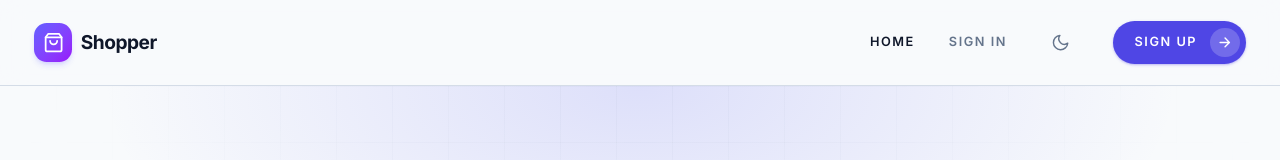
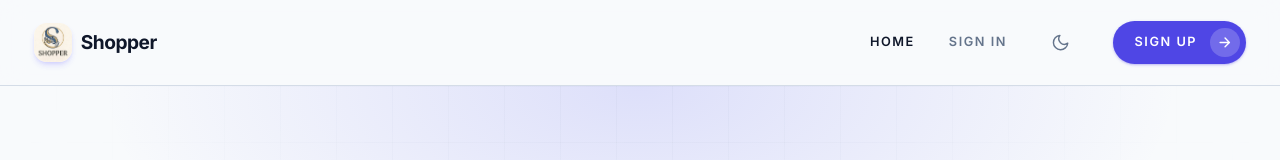
Before and after one commit to rakibulislam8226/shopper, a React (Vite) app in the folder web/: page / in a window 1280 px wide. Shown: the top 160 px of the page. Built offline with nearby package versions, Linux system fonts and the light colour scheme.

Commit message:
Refactor code structure for improved readability and maintainability

```diff
--- a/web/src/components/layout/BrandLogo.tsx
+++ b/web/src/components/layout/BrandLogo.tsx
@@ -1,4 +1,4 @@
-import { BrandMarkIcon } from '@components/ui/icons';
+import logo from '../../assets/logo.jpeg';
 import { NavLink } from 'react-router-dom';
 
 /**
@@ -13,8 +13,8 @@ export function BrandLogo({ iconOnly = false }: { iconOnly?: boolean }) {
       className="group flex items-center gap-2"
       title={iconOnly ? 'Shopper' : undefined}
     >
-      <span className="flex h-9 w-9 items-center justify-center rounded-xl bg-linear-to-br from-indigo-500 to-purple-600 text-white shadow-md shadow-indigo-500/20 transition-transform duration-200 group-hover:scale-105">
-        <BrandMarkIcon />
+      <span className="flex h-9 w-9 items-center justify-center overflow-hidden rounded-xl shadow-md shadow-indigo-500/20 transition-transform duration-200 group-hover:scale-105">
+        <img src={logo} alt="" className="h-full w-full object-cover" />
       </span>
       <span
         className={
```
Also changed, not shown: web/src/assets/logo.jpeg (added), 1 other file (tests, documents, lock files or other folders).
